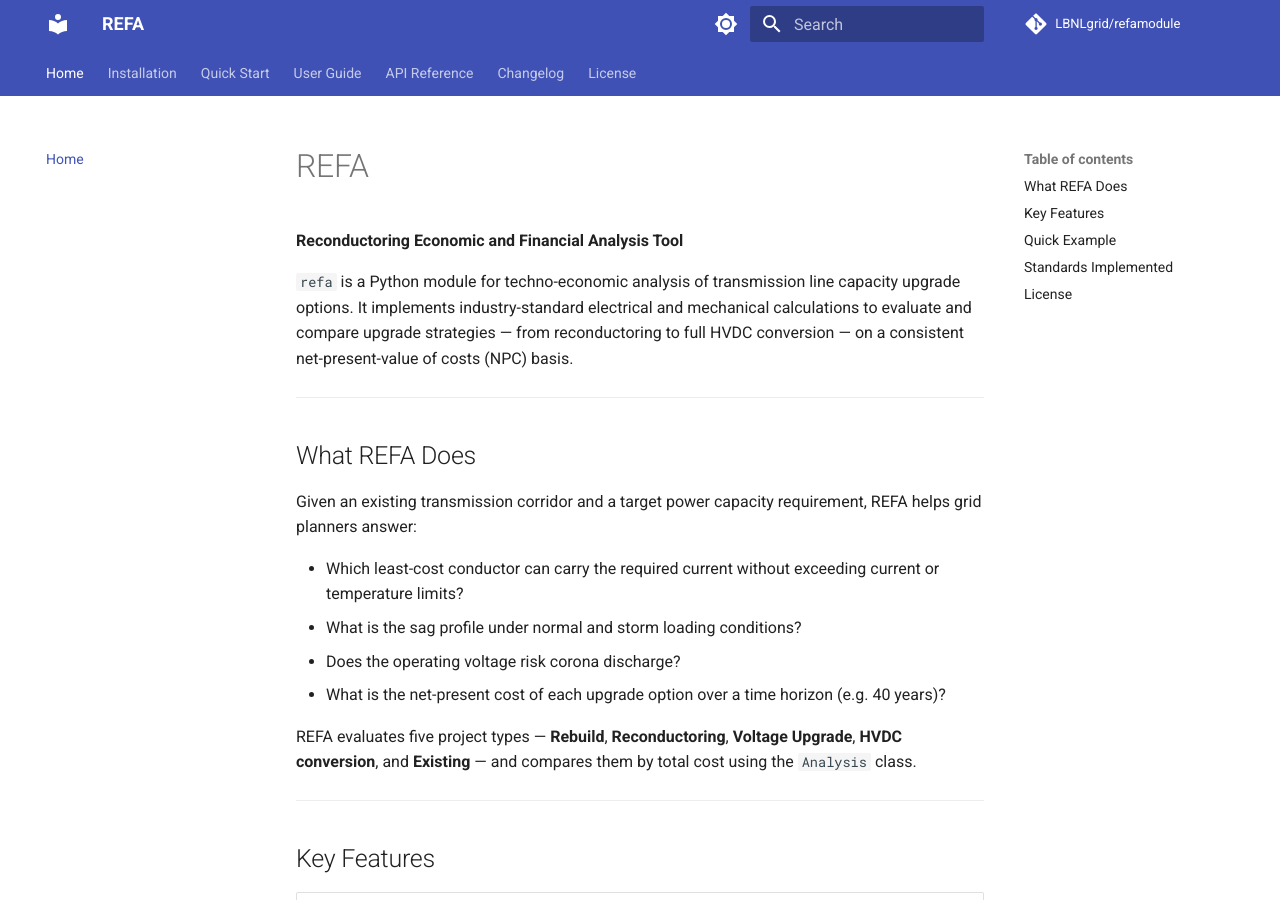
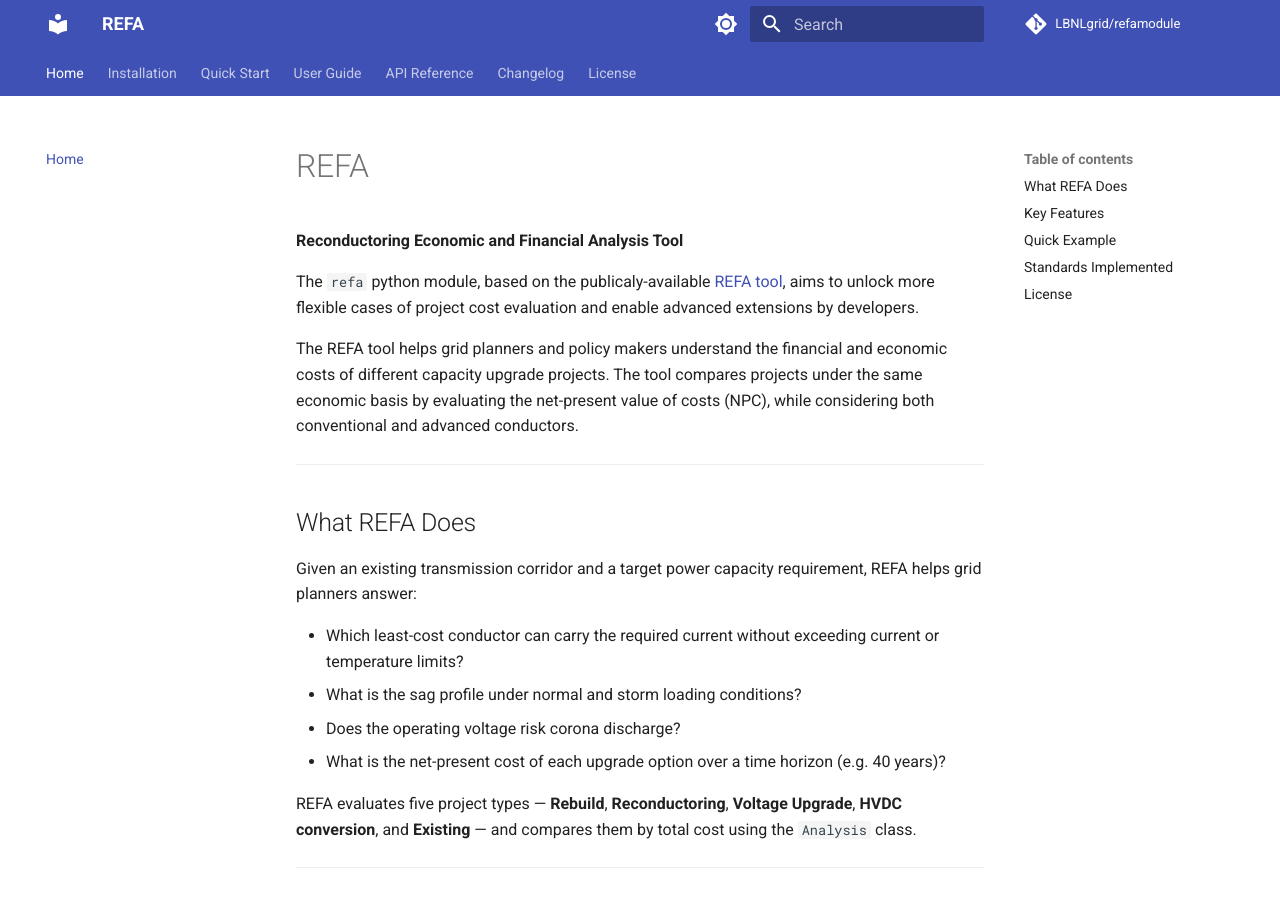
Before and after one commit to LBNLgrid/refamodule, an MkDocs documentation site: the page built from docs/index.md, in a window 1280 px wide and 900 px high. Built offline with MkDocs 1.6.1 and Material for MkDocs 9.7.7, drawn with Linux system fonts in a browser that asks for light colours; comment, search, counter and statistics services are not loaded.

Commit message:
Update docs/index.md with improved project description
Co-Authored-By: Claude Sonnet 4.6 <noreply@anthropic.com>

```diff
--- a/docs/index.md
+++ b/docs/index.md
@@ -2,7 +2,9 @@
 
 **Reconductoring Economic and Financial Analysis Tool**
 
-`refa` is a Python module for techno-economic analysis of transmission line capacity upgrade options. It implements industry-standard electrical and mechanical calculations to evaluate and compare upgrade strategies — from reconductoring to full HVDC conversion — on a consistent net-present-value of costs (NPC) basis.
+The `refa` python module, based on the publicaly-available [REFA tool](https://gridintegration.lbl.gov/refa/), aims to unlock more flexible cases of project cost evaluation and enable advanced extensions by developers.
+
+The REFA tool helps grid planners and policy makers understand the financial and economic costs of different capacity upgrade projects. The tool compares projects under the same economic basis by evaluating the net-present value of costs (NPC), while considering both conventional and advanced conductors.
 
 ---
 
```
Also changed, not shown: CHANGELOG.md (+5 -0 lines).
